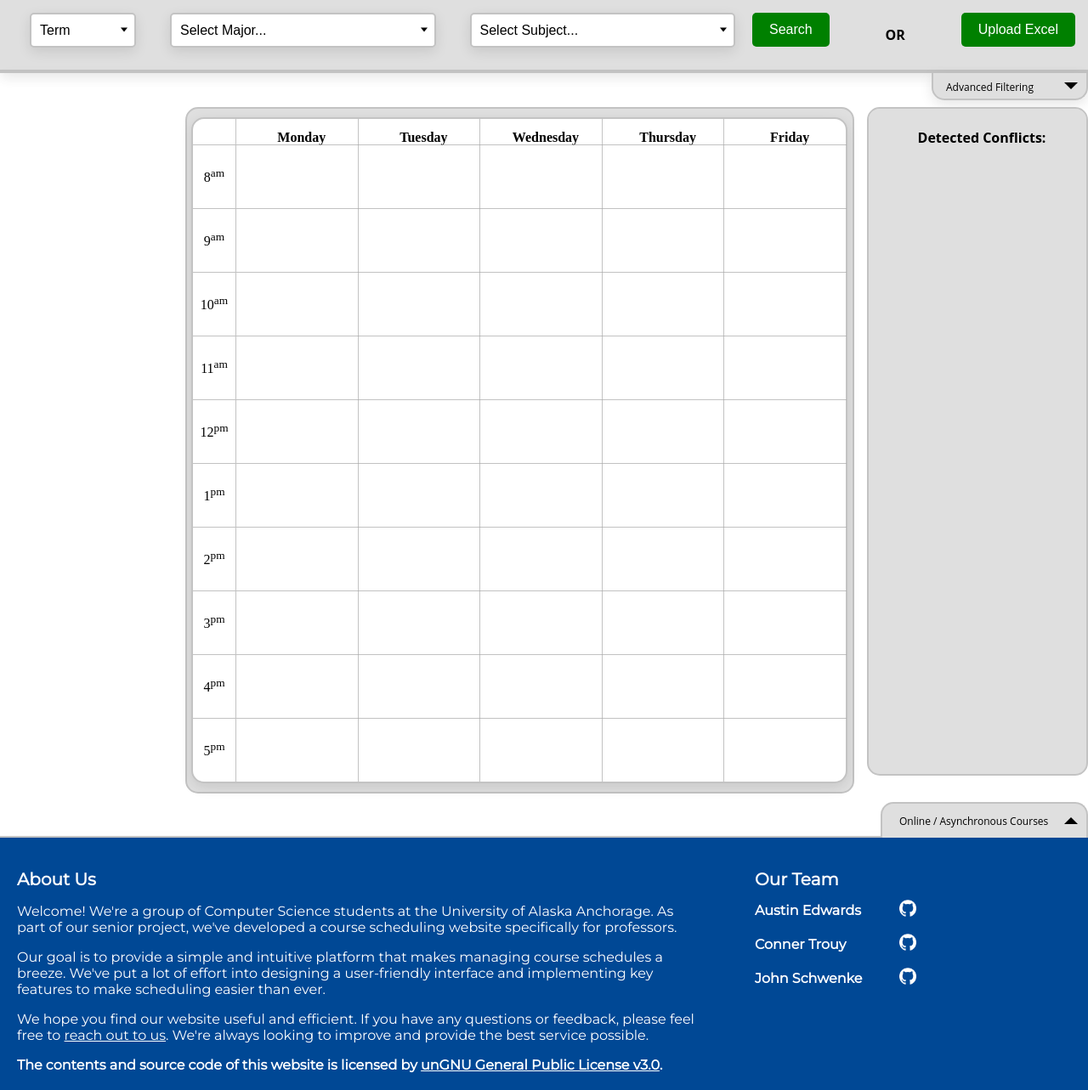
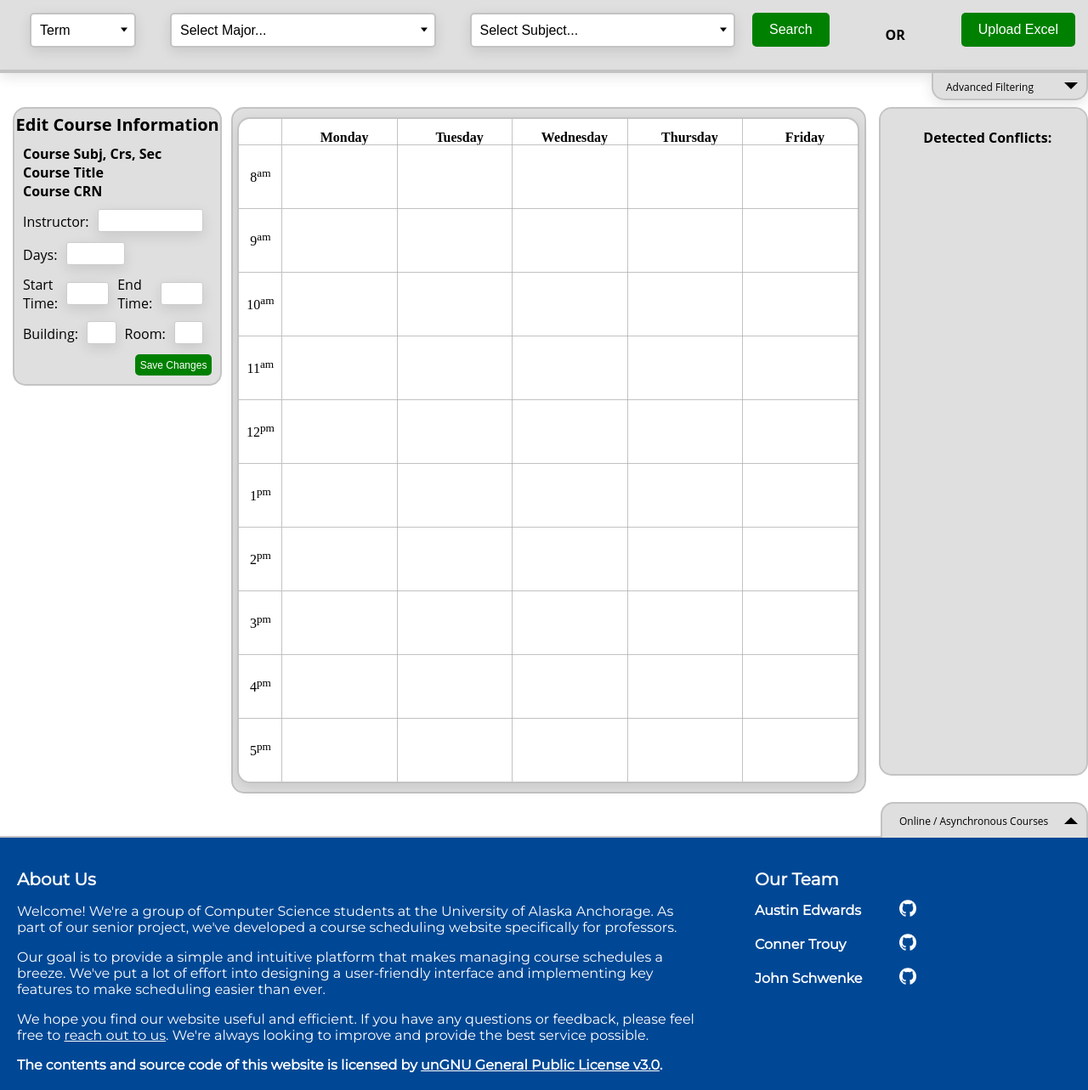
Before and after one commit to SamoanJohn/Schedule-Conflict-Checker, a Django app: page / in a window 1280 px wide. Shown: the part 65-1348 px from the top of the page at 85% size. Run offline with Django 4.2, Linux system fonts and the light colour scheme; data comes from the database, SQL or seed files in the repository; some libraries are stand-ins or nearby versions.

Commit message:
Edit Box

```diff
--- a/ScheduleChecker/static/css/scheduler_style.css
+++ b/ScheduleChecker/static/css/scheduler_style.css
@@ -1106,14 +1106,14 @@ h2 {
 }
 
 
+
+
 /* Temporary Conflict Message Box */
+
 
 #temp-conflict-box {
   display: none;
   position: absolute;
-  z-index: 10;
-  left: 85.5%;
-  width: 25%;
   transform: translate(-50%, -50%);
   max-width: 800px;
   padding: 20px;
@@ -1173,6 +1173,98 @@ h2 {
   #conflict-container::-webkit-scrollbar-thumb:hover {
     background: #555;
   }
+
+
+
+  /* DISPLAYING CONFLICTS */
+.main-container-left-column {
+  margin-right: 15px;
+  width: 20%;
+  height: 783px;
+  position: relative;
+  font-family: "Open Sans", "Helvetica Neue", Helvetica, Arial, sans-serif;
+  margin-top: 40px;
+  margin-left: 15px;
+}
+/* Edit Box */
+.edit-box {
+  width: 100%;
+  position: relative;
+  font-family: "Open Sans", "Helvetica Neue", Helvetica, Arial, sans-serif;
+  border: 2px solid var(--grey-border-color);
+  border-radius: 15px;
+  margin-right: 15px;
+  background-color: var(--grey-background-color);
+  /* box-shadow: 0px 10px 30px rgba(0, 0, 0, 0.1); */
+}
+
+.edit-box-header {
+  color: var(--black-text-color);
+  margin-top: 5px;
+  font-size: 20px;
+  font-weight: bold;
+  display: flex;
+  justify-content: center;
+}
+
+.edit-box-course-information {
+  margin: 10px;
+}
+
+.edit-box-course-information span {
+  color: var(--black-text-color);
+  font-weight: bold;
+  display: block !important;
+}
+
+.edit-box-content {
+  margin-top: 10px;
+}
+
+.form-group {
+  color: var(--black-text-color);
+  display: flex;
+  align-items: center;
+  margin: 10px;
+}
+
+#edit-box-days {
+  max-width: 130px;
+}
+
+.form-group label {
+  margin-right: 10px;
+}
+
+input[type="text"] {
+  width: 80%;
+  padding: 5px;
+  border: 1px solid #ccc;
+  border-radius: 3px;
+  font-size: 14px;
+}
+
+.save-course-info-button-container {
+  display: flex;
+  justify-content: flex-end;
+  margin: 10px;
+}
+
+
+.save-course-info-button {
+  background-color: var(--submit-button-color);
+  color: var(--white-text-color);
+  height: 25px;
+  border: none;
+  border-radius: 5px;
+  cursor: pointer;
+  font-size: 12px;
+}
+
+.save-course-info-button:hover {
+  background-color: var(--submit-button-hover-color);
+}
+
 
 /* Style for the online course section */
 
--- a/ScheduleChecker/static/js/schedule.js
+++ b/ScheduleChecker/static/js/schedule.js
@@ -577,7 +577,15 @@ function updateCourseElements(){
         const duplicateCourseElement = courseElement.cloneNode(true);
         timeSlot.appendChild(duplicateCourseElement);
         // add drag event listener to the cloned element
+        duplicateCourseElement.removeEventListener('dragstart', handleDragstart);
         duplicateCourseElement.addEventListener('dragstart', handleDragstart);
+        // add a normal click listener to open the Edit box
+        duplicateCourseElement.removeEventListener("click", openEditBoxClick);
+        duplicateCourseElement.addEventListener("click", openEditBoxClick);
+
+        function openEditBoxClick() {
+          openEditBox(duplicateCourseElement);
+        }
       } else {
         console.warn(`Element not found for day ${day} and time ${time}`);
       }
@@ -660,6 +668,110 @@ function handleDrop(event) {
   }
   event.currentTarget.classList.remove('highlight');
 }
+
+
+function openEditBox(courseElement) {
+
+  // get the course information from the courseElement
+  const subj = courseElement.getAttribute("subj");
+  const crs = courseElement.getAttribute("crs");
+  const sec = courseElement.getAttribute("sec");
+  const title = courseElement.getAttribute("title");
+  const crn = courseElement.getAttribute("crn");
+  const instructor = courseElement.getAttribute("instructor");
+  const days = courseElement.getAttribute("days");
+  const stime = courseElement.getAttribute("stime");
+  const etime = courseElement.getAttribute("etime");
+  const bldg = courseElement.getAttribute("bldg");
+  const room = courseElement.getAttribute("room");
+
+  // populate the course information in the edit box
+  const courseSubjCrsSec = document.querySelector(".course-subj-crs-sec");
+  courseSubjCrsSec.textContent = `${subj} ${crs} ${sec}`;
+
+  const courseTitle = document.querySelector(".course-title");
+  courseTitle.textContent = title;
+
+  const courseCRN = document.querySelector(".course-crn");
+  courseCRN.textContent = `CRN: ${crn}`;
+
+  const instructorInput = document.querySelector("#instructor");
+  instructorInput.value = instructor;
+
+  const daysInput = document.querySelector("#days");
+  daysInput.value = days;
+
+  stimeStandard = militaryToStandardTime(stime)
+  etimeStandard = militaryToStandardTime(etime)
+
+  const startTimeInput = document.querySelector("#start-time");
+  startTimeInput.value = stimeStandard;
+
+  const endTimeInput = document.querySelector("#end-time");
+  endTimeInput.value = etimeStandard;
+
+  const buildingInput = document.querySelector("#building");
+  buildingInput.value = bldg;
+
+  const roomInput = document.querySelector("#room");
+  roomInput.value = room;
+
+  // // remove any existing event listener from the "Save Changes" button
+  // const saveChangesButton = document.querySelector(".save-course-info-button");
+  // saveChangesButton.removeEventListener("click", saveChangesHandler);
+
+  // // add a new event listener to the "Save Changes" button
+  // saveChangesButton.addEventListener("click", saveChangesHandler);
+
+  // remove the event listener from all "Save Changes" buttons
+  const saveChangesButtons = document.querySelectorAll(".save-course-info-button");
+  saveChangesButtons.forEach(button => {
+    button.removeEventListener("click", saveChangesHandler);
+  });
+
+  // add the event listener to the current "Save Changes" button
+  const saveChangesButton = courseElement.querySelector(".save-course-info-button");
+  saveChangesButton.addEventListener("click", saveChangesHandler);
+
+  function saveChangesHandler() {
+    // update the course information in the course element
+    courseElement.setAttribute("subj", subj);
+    courseElement.setAttribute("crs", crs);
+    courseElement.setAttribute("sec", sec);
+    courseElement.setAttribute("title", title);
+    courseElement.setAttribute("crn", crn);
+    courseElement.setAttribute("instructor", instructorInput.value);
+    courseElement.setAttribute("days", daysInput.value);
+
+    startTimeMilitary = standardToMilitaryTime(startTimeInput.value);
+    endTimeMilitary = standardToMilitaryTime(endTimeInput.value);
+
+    courseElement.setAttribute("stime", startTimeMilitary);
+    courseElement.setAttribute("etime", endTimeMilitary);
+    courseElement.setAttribute("bldg", buildingInput.value);
+    courseElement.setAttribute("room", roomInput.value);
+
+    // update the content of the course element
+    const courseText = courseElement.querySelector(".course-text");
+    courseText.textContent = `${subj} ${crs}`;
+  }
+}
+
+function standardToMilitaryTime(timeString) {
+  var timeArr = timeString.split(":");
+  var hours = parseInt(timeArr[0]);
+  var minutes = parseInt(timeArr[1].substring(0, 2)); // extract the first two characters to get the minutes
+  var meridiem = timeString.slice(-2);
+  if (meridiem === "PM" && hours !== 12) {
+    hours += 12;
+  } else if (meridiem === "AM" && hours === 12) {
+    hours = 0;
+  }
+  var militaryHours = hours < 10 ? "0" + hours : hours;
+  var militaryMinutes = minutes < 10 ? "0" + minutes : minutes;
+  return militaryHours + " " + militaryMinutes;
+}
+
 
 /////////////////////////////////////////////////////////////////////
 //  THIS IS ALL THE CODE FOR THE FILTERING OPTIONS
@@ -1303,7 +1415,6 @@ function militaryToStandardTime(timeString) {
   return standardHours + ":" + (standardMinutes < 10 ? "0" : "") + standardMinutes + meridiem;
 }
 
-
 function showConflictDetails(conflict, clickedElement) {
   // get the courses and conflict message
   var course1 = conflict.course1;
--- a/ScheduleChecker/website/templates/scheduler.html
+++ b/ScheduleChecker/website/templates/scheduler.html
@@ -276,6 +276,42 @@
     <!-- John -->
   <!-- data-Day may need to change to a M,T,W,TH format-->
   <div class="main-container">
+    <div class="main-container-left-column">
+      <div class="edit-box">
+        <div class="edit-box-header">Edit Course Information</div>
+        <div class="edit-box-course-information">
+          <span class="course-subj-crs-sec">Course Subj, Crs, Sec</span>
+          <span class="course-title">Course Title</span>
+          <span class="course-crn">Course CRN</span>
+        </div>
+        <div class="edit-box-content">
+          <div class="form-group">
+            <label for="instructor">Instructor:</label>
+            <input type="text" id="instructor">
+          </div>
+          <div class="form-group" id="edit-box-days">
+            <label for="days">Days:</label>
+            <input type="text" id="days">
+          </div>
+          <div class="form-group">
+            <label for="start-time">Start Time:</label>
+            <input type="text" id="start-time">
+            <label for="end-time">End Time:</label>
+            <input type="text" id="end-time">
+          </div>
+          <div class="form-group">
+            <label for="building">Building:</label>
+            <input type="text" id="building">
+            <label for="room">Room:</label>
+            <input type="text" id="room">
+          </div>
+          <div class="save-course-info-button-container">
+            <button class="save-course-info-button">Save Changes</button>
+          </div>
+        </div>
+      </div>
+    </div>
+
     <div class="schedule-container">
       <div class="schedule-grid">
         <div class="days-row">
```
